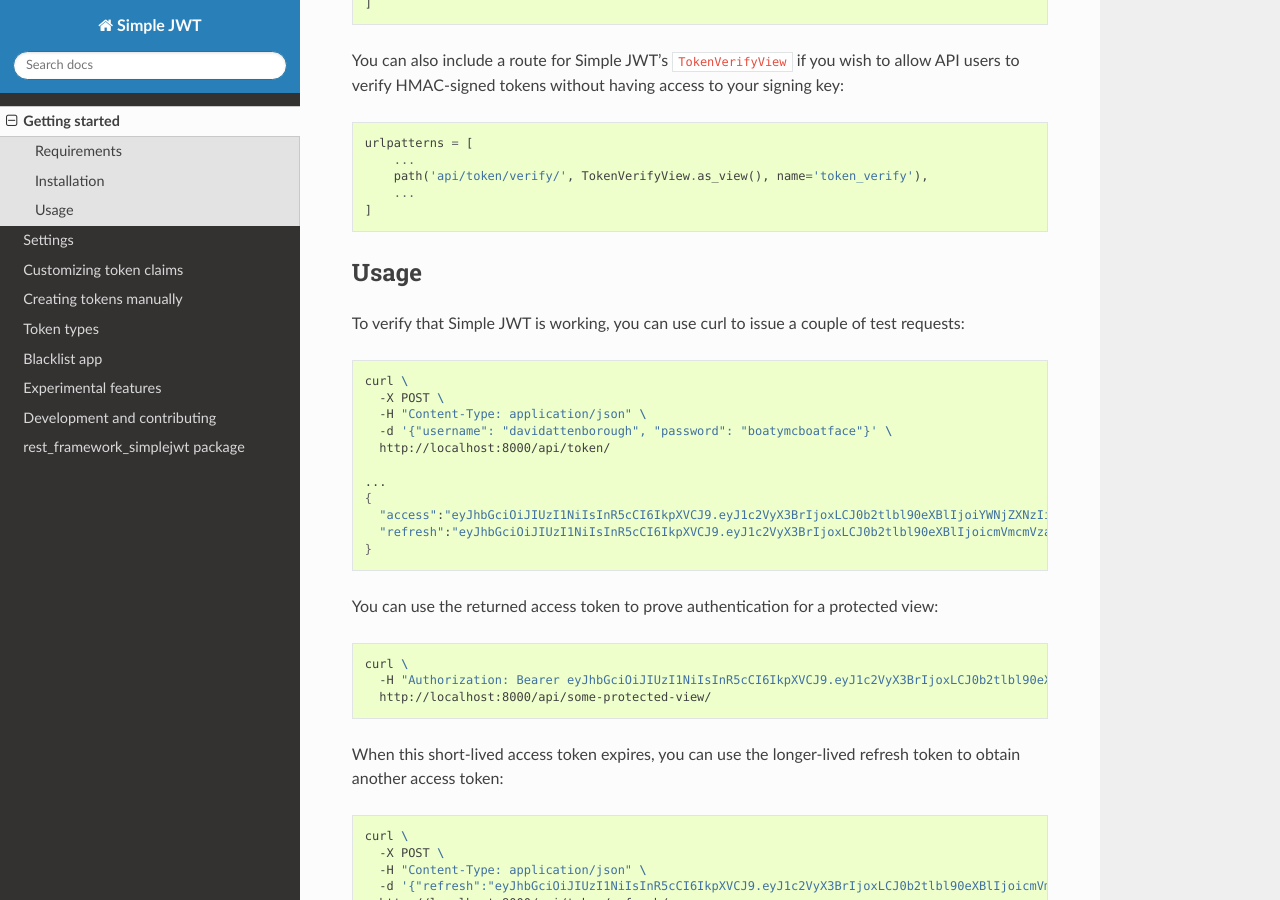
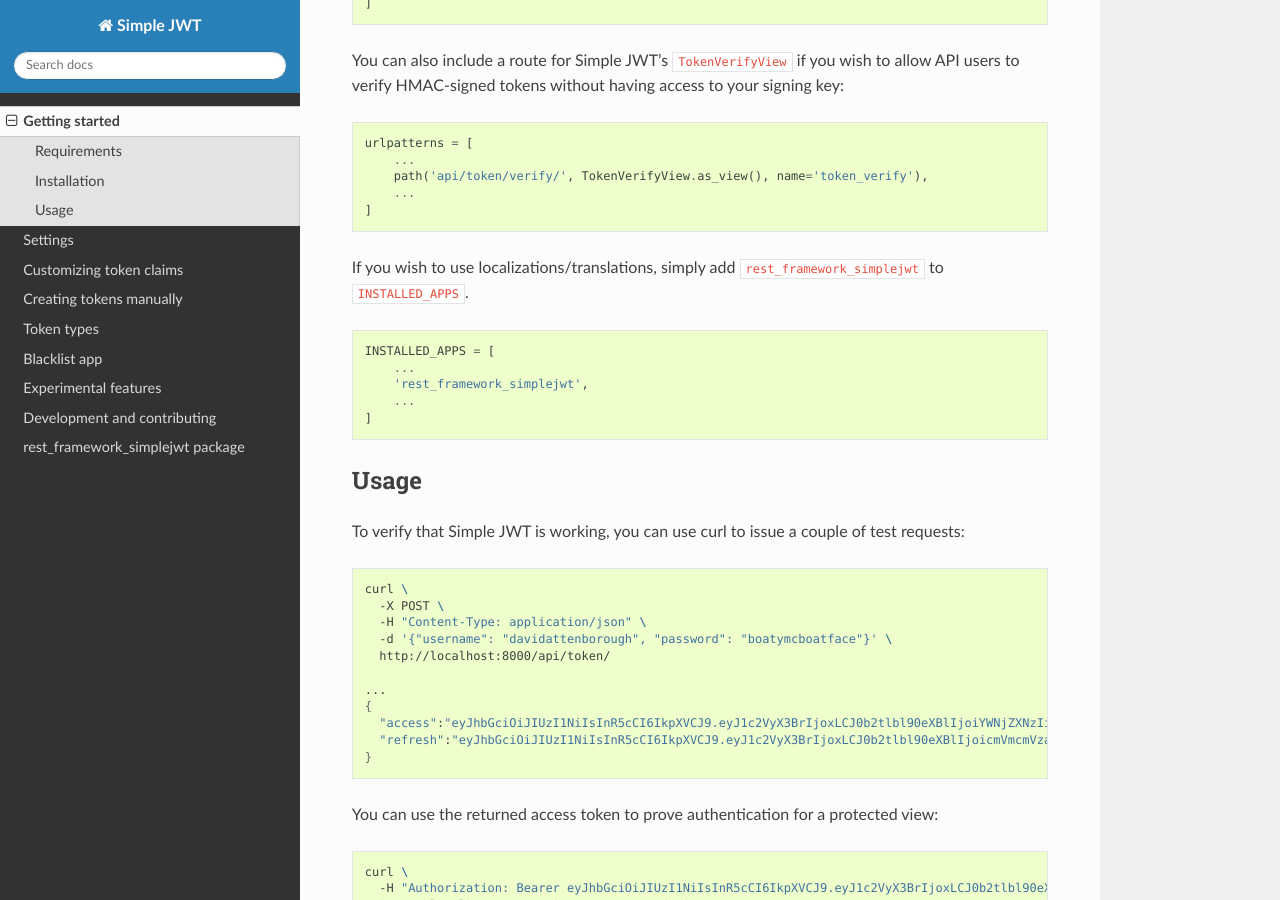
Before and after one commit to rango1105/django-simplejwt, a Sphinx documentation site: the page built from docs/getting_started.rst, in a window 1280 px wide and 900 px high, scrolled down 1073 px. Built offline with Sphinx 7.4.7 and the Read the Docs theme 2.0.0, drawn with Linux system fonts in a browser that asks for light colours; the version number could not be read and is left out.

Commit message:
Make clear that need to add simple_jwt to installed apps (#420)
* Make clear that need to add simple_jwt to installed apps
* Separate localization docs from default
* Spelling corrections
Co-authored-by: Andrew Chen Wang <60190294+Andrew-Chen-Wang@users.noreply.github.com>

```diff
--- a/docs/getting_started.rst
+++ b/docs/getting_started.rst
@@ -66,6 +66,18 @@ signing key:
       ...
   ]
 
+If you wish to use localizations/translations, simply add
+``rest_framework_simplejwt`` to ``INSTALLED_APPS``.
+
+.. code-block:: python
+
+  INSTALLED_APPS = [
+      ...
+      'rest_framework_simplejwt',
+      ...
+  ]
+
+
 Usage
 -----
 
```
